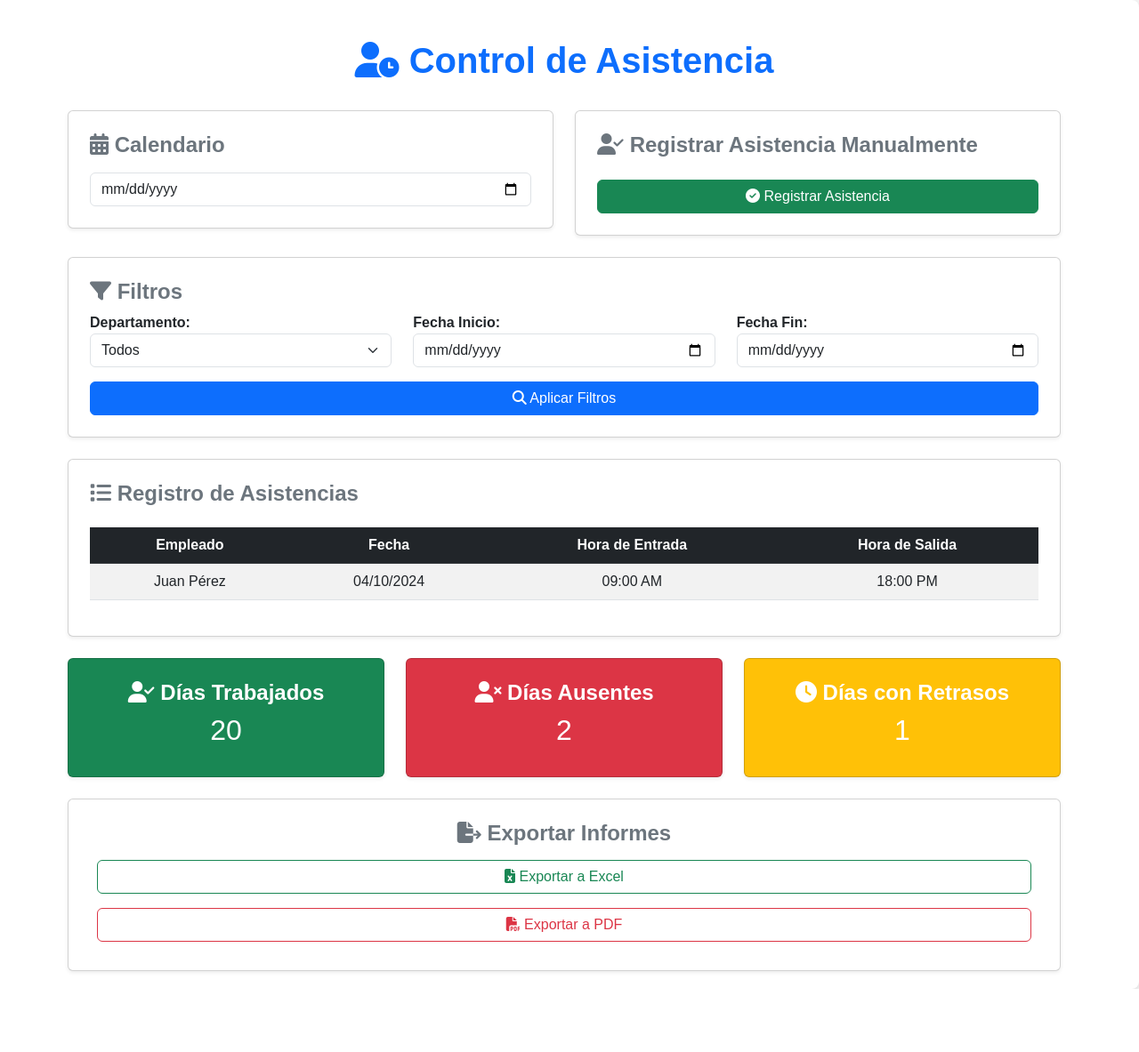
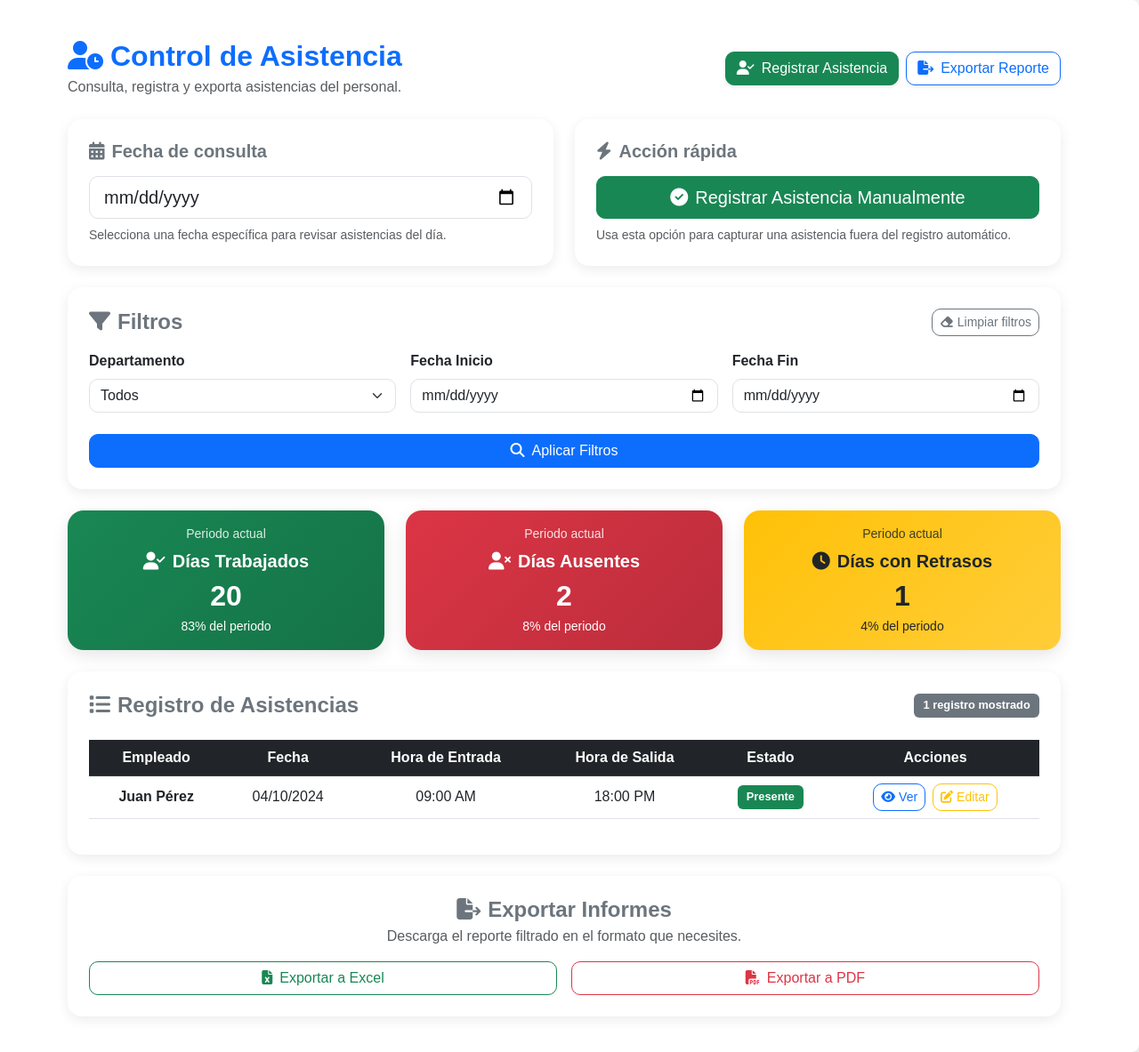
Before and after one commit to fernyri/sistema-asociacion, a Django app: template sistema_control_asociacion/gestion_asociacion/templates/gestion_asociacion/control.html in a window 1280 px wide. Shown: the whole page at 89% size. Before the commit the page ends 1112 px from the top, so only its background shows below. Run offline with Django 5.2, Linux system fonts and the light colour scheme; the template is opened without the code that fills it, so the values that code supplies are empty; some libraries are stand-ins or nearby versions.

Commit message:
Mejora visual de control de asistencia

```diff
--- /dev/null
+++ b/sistema_control_asociacion/gestion_asociacion/static/css/control.css
@@ -0,0 +1,75 @@
+.control-page {
+    padding-bottom: 20px;
+}
+
+.control-header h1 {
+    font-size: 2rem;
+}
+
+.control-card {
+    border: none;
+    border-radius: 16px;
+    box-shadow: 0 4px 14px rgba(0, 0, 0, 0.08);
+}
+
+.control-card .card-body {
+    padding: 1.5rem;
+}
+
+.summary-card {
+    border: none;
+    border-radius: 18px;
+    box-shadow: 0 6px 18px rgba(0, 0, 0, 0.10);
+}
+
+.summary-success {
+    background: linear-gradient(135deg, #198754, #157347);
+    color: #fff;
+}
+
+.summary-danger {
+    background: linear-gradient(135deg, #dc3545, #bb2d3b);
+    color: #fff;
+}
+
+.summary-warning {
+    background: linear-gradient(135deg, #ffc107, #ffcd39);
+    color: #212529;
+}
+
+.summary-label {
+    opacity: 0.85;
+}
+
+.control-table th,
+.control-table td {
+    vertical-align: middle;
+}
+
+.control-table tbody tr:hover {
+    background-color: rgba(13, 110, 253, 0.04);
+}
+
+.control-page .btn {
+    border-radius: 10px;
+}
+
+.control-page .form-control,
+.control-page .form-select {
+    border-radius: 10px;
+}
+
+.control-page .badge {
+    font-size: 0.8rem;
+    padding: 0.55em 0.8em;
+}
+
+@media (max-width: 768px) {
+    .control-header h1 {
+        font-size: 1.6rem;
+    }
+    .control-card .card-body,
+    .summary-card .card-body {
+        padding: 1.2rem;
+    }
+}
--- a/sistema_control_asociacion/gestion_asociacion/templates/gestion_asociacion/control.html
+++ b/sistema_control_asociacion/gestion_asociacion/templates/gestion_asociacion/control.html
@@ -1,33 +1,76 @@
-{% extends 'gestion_asociacion/base.html' %} {% block title %}Control de Asistencia{% endblock %} {% block content %}
-<div class="container mt-4">
-    <div class="row">
-        <!-- Título principal -->
-        <div class="col-12 text-center mb-4">
-            <h1 class="fw-bold text-primary"><i class="fas fa-user-clock"></i> Control de Asistencia</h1>
+{% extends 'gestion_asociacion/base.html' %} {% load static %} {% block title %}Control de Asistencia{% endblock %} {% block extra_css %}
+<link rel="stylesheet" href="{% static 'css/control.css' %}?v={{ STATIC_VERSION|default:'1.1' }}"> {% endblock %} {% block content %}
+<div class="control-page container mt-4">
+
+    <!-- Encabezado -->
+    <div class="control-header d-flex flex-column flex-lg-row justify-content-between align-items-lg-center gap-3 mb-4">
+        <div>
+            <h1 class="fw-bold text-primary mb-1">
+                <i class="fas fa-user-clock me-2"></i>Control de Asistencia
+            </h1>
+            <p class="text-muted mb-0">
+                Consulta, registra y exporta asistencias del personal.
+            </p>
         </div>
 
-        <!-- Calendario y Registrar Asistencia -->
-        <div class="col-md-6">
-            <div class="card shadow-sm p-4">
-                <h4 class="fw-bold text-secondary"><i class="fas fa-calendar-alt"></i> Calendario</h4>
-                <input type="date" class="form-control mt-2">
+        <div class="d-flex gap-2 flex-wrap">
+            <button class="btn btn-success shadow-sm">
+                <i class="fas fa-user-check me-2"></i>Registrar Asistencia
+            </button>
+            <button class="btn btn-outline-primary shadow-sm">
+                <i class="fas fa-file-export me-2"></i>Exportar Reporte
+            </button>
         </div>
     </div>
 
-        <div class="col-md-6">
-            <div class="card shadow-sm p-4">
-                <h4 class="fw-bold text-secondary"><i class="fas fa-user-check"></i> Registrar Asistencia Manualmente</h4>
-                <button class="btn btn-success mt-3 w-100"><i class="fas fa-check-circle"></i> Registrar Asistencia</button>
+    <!-- Acciones rápidas -->
+    <div class="row g-4 mb-4">
+        <div class="col-lg-6">
+            <div class="card control-card h-100">
+                <div class="card-body">
+                    <h5 class="fw-bold text-secondary mb-3">
+                        <i class="fas fa-calendar-alt me-2"></i>Fecha de consulta
+                    </h5>
+                    <input type="date" class="form-control form-control-lg">
+                    <small class="text-muted d-block mt-2">
+                        Selecciona una fecha específica para revisar asistencias del día.
+                    </small>
+                </div>
+            </div>
+        </div>
+
+        <div class="col-lg-6">
+            <div class="card control-card h-100">
+                <div class="card-body d-flex flex-column justify-content-center">
+                    <h5 class="fw-bold text-secondary mb-3">
+                        <i class="fas fa-bolt me-2"></i>Acción rápida
+                    </h5>
+                    <button class="btn btn-success btn-lg w-100">
+                        <i class="fas fa-check-circle me-2"></i>Registrar Asistencia Manualmente
+                    </button>
+                    <small class="text-muted d-block mt-2">
+                        Usa esta opción para capturar una asistencia fuera del registro automático.
+                    </small>
+                </div>
+            </div>
         </div>
     </div>
 
     <!-- Filtros -->
-        <div class="col-12 mt-4">
-            <div class="card shadow-sm p-4">
-                <h4 class="fw-bold text-secondary"><i class="fas fa-filter"></i> Filtros</h4>
-                <div class="row">
+    <div class="card control-card mb-4">
+        <div class="card-body">
+            <div class="d-flex justify-content-between align-items-center flex-wrap gap-2 mb-3">
+                <h4 class="fw-bold text-secondary mb-0">
+                    <i class="fas fa-filter me-2"></i>Filtros
+                </h4>
+                <button class="btn btn-outline-secondary btn-sm">
+                    <i class="fas fa-eraser me-1"></i>Limpiar filtros
+                </button>
+            </div>
+
+            <div class="row g-3">
                 <div class="col-md-4">
-                        <label class="fw-bold">Departamento:</label>
+                    <label class="fw-bold mb-2">Departamento</label>
                     <select class="form-select">
                         <option value="all">Todos</option>
                         <option value="hr">Recursos Humanos</option>
@@ -35,76 +78,134 @@
                         <option value="sales">Ventas</option>
                     </select>
                 </div>
+
                 <div class="col-md-4">
-                        <label class="fw-bold">Fecha Inicio:</label>
+                    <label class="fw-bold mb-2">Fecha Inicio</label>
                     <input type="date" class="form-control">
                 </div>
+
                 <div class="col-md-4">
-                        <label class="fw-bold">Fecha Fin:</label>
+                    <label class="fw-bold mb-2">Fecha Fin</label>
                     <input type="date" class="form-control">
                 </div>
-                    <div class="col-12 mt-3">
-                        <button class="btn btn-primary w-100"><i class="fas fa-search"></i> Aplicar Filtros</button>
+
+                <div class="col-12">
+                    <button class="btn btn-primary w-100 mt-2">
+                        <i class="fas fa-search me-2"></i>Aplicar Filtros
+                    </button>
                 </div>
             </div>
         </div>
     </div>
 
-        <!-- Tabla de Asistencias -->
-        <div class="col-12 mt-4">
-            <div class="card shadow-sm p-4">
-                <h4 class="fw-bold text-secondary"><i class="fas fa-list"></i> Registro de Asistencias</h4>
-                <table class="table table-hover table-striped mt-3">
+    <!-- Resumen -->
+    <div class="row g-4 mb-4">
+        <div class="col-md-4">
+            <div class="card summary-card summary-success h-100">
+                <div class="card-body text-center">
+                    <div class="small summary-label mb-2">Periodo actual</div>
+                    <h5 class="fw-bold mb-2"><i class="fas fa-user-check me-2"></i>Días Trabajados</h5>
+                    <h2 class="fw-bold mb-1">20</h2>
+                    <div class="small">83% del periodo</div>
+                </div>
+            </div>
+        </div>
+
+        <div class="col-md-4">
+            <div class="card summary-card summary-danger h-100">
+                <div class="card-body text-center">
+                    <div class="small summary-label mb-2">Periodo actual</div>
+                    <h5 class="fw-bold mb-2"><i class="fas fa-user-times me-2"></i>Días Ausentes</h5>
+                    <h2 class="fw-bold mb-1">2</h2>
+                    <div class="small">8% del periodo</div>
+                </div>
+            </div>
+        </div>
+
+        <div class="col-md-4">
+            <div class="card summary-card summary-warning h-100">
+                <div class="card-body text-center">
+                    <div class="small summary-label mb-2">Periodo actual</div>
+                    <h5 class="fw-bold mb-2"><i class="fas fa-clock me-2"></i>Días con Retrasos</h5>
+                    <h2 class="fw-bold mb-1">1</h2>
+                    <div class="small">4% del periodo</div>
+                </div>
+            </div>
+        </div>
+    </div>
+
+    <!-- Tabla -->
+    <div class="card control-card mb-4">
+        <div class="card-body">
+            <div class="d-flex justify-content-between align-items-center flex-wrap gap-2 mb-3">
+                <h4 class="fw-bold text-secondary mb-0">
+                    <i class="fas fa-list me-2"></i>Registro de Asistencias
+                </h4>
+                <span class="badge bg-secondary">1 registro mostrado</span>
+            </div>
+
+            <div class="table-responsive">
+                <table class="table table-hover align-middle mt-2 control-table">
                     <thead class="table-dark text-center">
                         <tr>
                             <th>Empleado</th>
                             <th>Fecha</th>
                             <th>Hora de Entrada</th>
                             <th>Hora de Salida</th>
+                            <th>Estado</th>
+                            <th>Acciones</th>
                         </tr>
                     </thead>
                     <tbody class="text-center">
                         <tr>
-                            <td>Juan Pérez</td>
+                            <td class="fw-semibold">Juan Pérez</td>
                             <td>04/10/2024</td>
                             <td>09:00 AM</td>
                             <td>18:00 PM</td>
+                            <td><span class="badge bg-success">Presente</span></td>
+                            <td>
+                                <div class="d-flex justify-content-center gap-2 flex-wrap">
+                                    <button class="btn btn-sm btn-outline-primary">
+                                        <i class="fas fa-eye me-1"></i>Ver
+                                    </button>
+                                    <button class="btn btn-sm btn-outline-warning">
+                                        <i class="fas fa-edit me-1"></i>Editar
+                                    </button>
+                                </div>
+                            </td>
                         </tr>
                     </tbody>
                 </table>
             </div>
         </div>
-
-        <!-- Resumen de asistencia -->
-        <div class="col-md-4 mt-4">
-            <div class="card shadow-sm text-white bg-success p-4 text-center">
-                <h4 class="fw-bold"><i class="fas fa-user-check"></i> Días Trabajados</h4>
-                <h2>20</h2>
-            </div>
     </div>
 
-        <div class="col-md-4 mt-4">
-            <div class="card shadow-sm text-white bg-danger p-4 text-center">
-                <h4 class="fw-bold"><i class="fas fa-user-times"></i> Días Ausentes</h4>
-                <h2>2</h2>
-            </div>
+    <!-- Exportación -->
+    <div class="card control-card">
+        <div class="card-body">
+            <div class="text-center mb-3">
+                <h4 class="fw-bold text-secondary mb-1">
+                    <i class="fas fa-file-export me-2"></i>Exportar Informes
+                </h4>
+                <p class="text-muted mb-0">
+                    Descarga el reporte filtrado en el formato que necesites.
+                </p>
             </div>
 
-        <div class="col-md-4 mt-4">
-            <div class="card shadow-sm text-white bg-warning p-4 text-center">
-                <h4 class="fw-bold"><i class="fas fa-clock"></i> Días con Retrasos</h4>
-                <h2>1</h2>
+            <div class="row g-3">
+                <div class="col-md-6">
+                    <button class="btn btn-outline-success w-100">
+                        <i class="fas fa-file-excel me-2"></i>Exportar a Excel
+                    </button>
                 </div>
-        </div>
-
-        <!-- Exportar Informes -->
-        <div class="col-12 mt-4">
-            <div class="card shadow-sm p-4 text-center">
-                <h4 class="fw-bold text-secondary"><i class="fas fa-file-export"></i> Exportar Informes</h4>
-                <button class="btn btn-outline-success m-2"><i class="fas fa-file-excel"></i> Exportar a Excel</button>
-                <button class="btn btn-outline-danger m-2"><i class="fas fa-file-pdf"></i> Exportar a PDF</button>
+                <div class="col-md-6">
+                    <button class="btn btn-outline-danger w-100">
+                        <i class="fas fa-file-pdf me-2"></i>Exportar a PDF
+                    </button>
                 </div>
             </div>
         </div>
     </div>
+
+</div>
 {% endblock %}
```
Lines whose indentation alone changed are shown as unchanged.
